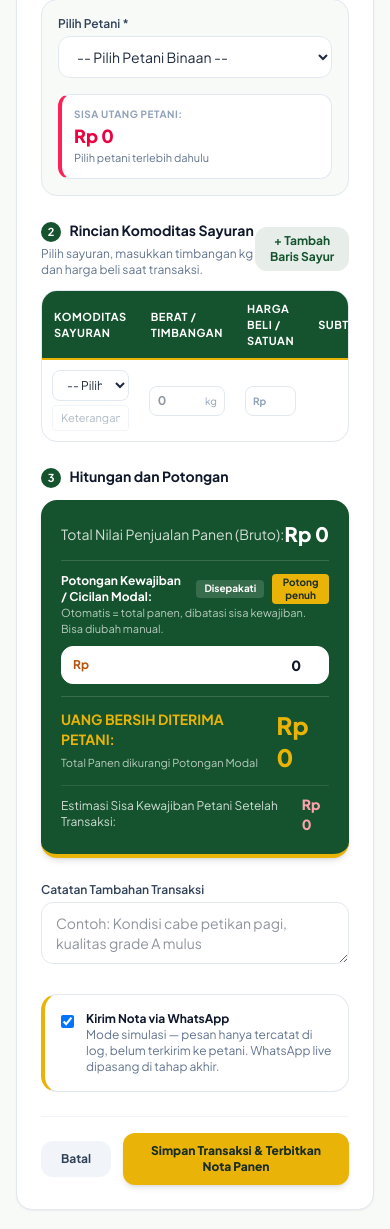
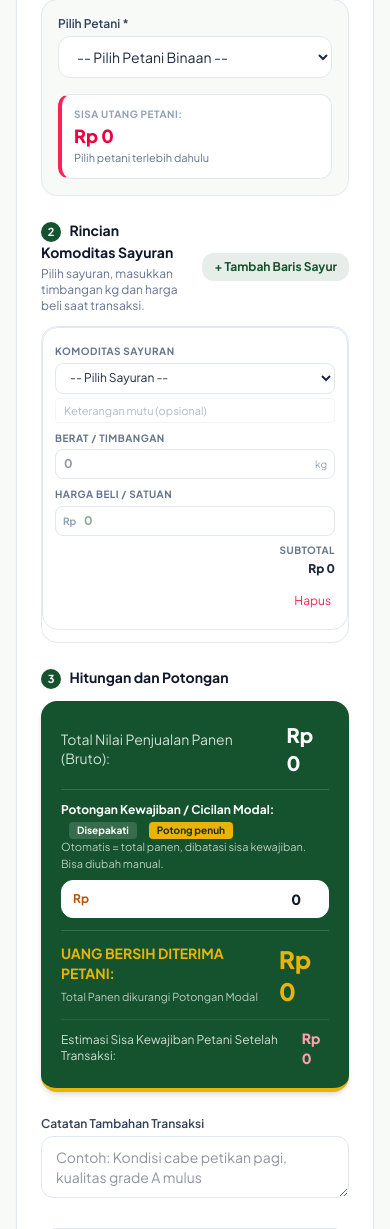
Before and after one commit to muhamadyoga111new-sketch/TaniKelola, a Laravel app: page /pengepul/transaksi/create in a window 390 px wide. Shown: the part 391-1620 px from the top of the page. Run offline with Laravel 12, Linux system fonts and the light colour scheme; a user stored in the database is signed in; data comes from the database, SQL or seed files in the repository; style sheets or scripts are compiled from the project's sources.

Commit message:
halaman panen

```diff
--- a/resources/views/pengepul/transaksi/create.blade.php
+++ b/resources/views/pengepul/transaksi/create.blade.php
@@ -5,6 +5,34 @@
 @section('page_subtitle', 'Timbang hasil panen petani, hitung potongan kewajiban, dan kirim rincian nota via WhatsApp')
 
 @section('content')
+<style>
+    /* HP (<768px): tabel komoditas berubah jadi kartu bertumpuk, satu baris = satu kartu.
+       Input dan id-nya tetap sama, jadi JS hitungan tidak berubah sama sekali. */
+    @media (max-width: 767px) {
+        #itemsTable thead { display: none; }
+        #itemsTable, #itemsTable tbody, #itemsTable tr, #itemsTable td { display: block; width: 100%; }
+        #itemsTable tbody tr {
+            border: 1px solid #e2e8f0;
+            border-radius: 1rem;
+            margin-bottom: 0.75rem;
+            padding: 0.75rem;
+            background: #fff;
+        }
+        #itemsTable td { padding: 0.25rem 0 !important; border: 0; }
+        #itemsTable td::before {
+            content: attr(data-label);
+            display: block;
+            font-size: 10px;
+            font-weight: 700;
+            text-transform: uppercase;
+            letter-spacing: 0.05em;
+            color: #64748b;
+            margin-bottom: 0.25rem;
+        }
+        #itemsTable td[data-label=""]::before { display: none; }
+        #itemsTable td:last-child { text-align: right; padding-top: 0.5rem !important; }
+    }
+</style>
 <div class="max-w-4xl mx-auto">
     <div class="bg-white rounded-2xl border border-slate-200 shadow-xs p-6 sm:p-8">
         <form action="{{ route('pengepul.transaksi.store') }}" method="POST" id="transaksiForm" class="space-y-6">
@@ -55,12 +83,12 @@
 
             <!-- 2. Multi-Row Vegetable Harvest Items -->
             <div>
-                <div class="flex items-center justify-between mb-3">
-                    <div>
+                <div class="flex items-center justify-between gap-3 mb-3">
+                    <div class="min-w-0">
                         <h4 class="font-bold text-sm text-slate-900"><span class="inline-flex items-center justify-center w-5 h-5 rounded-full bg-[#14532d] text-white text-[11px] font-bold mr-1.5">2</span> Rincian Komoditas Sayuran</h4>
                         <p class="text-xs text-slate-500 mt-1">Pilih sayuran, masukkan timbangan kg dan harga beli saat transaksi.</p>
                     </div>
-                    <button type="button" onclick="addRow()" class="inline-flex items-center space-x-1.5 px-3 py-1.5 rounded-xl bg-[#14532d]/10 hover:bg-[#14532d]/20 text-[#14532d] font-bold text-xs transition">
+                    <button type="button" onclick="addRow()" class="shrink-0 whitespace-nowrap inline-flex items-center space-x-1.5 px-3 py-1.5 rounded-xl bg-[#14532d]/10 hover:bg-[#14532d]/20 text-[#14532d] font-bold text-xs transition">
                         <span>+ Tambah Baris Sayur</span>
                     </button>
                 </div>
@@ -87,15 +115,15 @@
             <div>
                 <h4 class="font-bold text-sm text-slate-900 mb-3"><span class="inline-flex items-center justify-center w-5 h-5 rounded-full bg-[#14532d] text-white text-[11px] font-bold mr-1.5">3</span> Hitungan dan Potongan</h4>
                 <div class="p-5 rounded-2xl bg-[#14532d] border-b-4 border-[#eab308] text-white shadow-md space-y-3">
-                    <div class="flex items-center justify-between text-sm">
-                        <span class="text-white/80">Total Nilai Penjualan Panen (Bruto):</span>
+                    <div class="flex items-center justify-between gap-3 text-sm">
+                        <span class="text-white/80 leading-snug">Total Nilai Penjualan Panen (Bruto):</span>
                         <span id="labelTotalBruto" class="font-extrabold text-xl text-white">Rp 0</span>
                         <input type="hidden" name="hidden_total_bruto" id="hiddenTotalBruto" value="0">
                     </div>
 
                     <div class="pt-3 border-t border-white/15 flex flex-col sm:flex-row sm:items-center justify-between gap-2">
                         <div>
-                            <label for="potonganInput" class="text-xs font-bold text-white flex items-center">
+                            <label for="potonganInput" class="text-xs font-bold text-white flex flex-wrap items-center gap-1">
                                 Potongan Kewajiban / Cicilan Modal:
                                 <span class="ml-2 text-[10px] px-2 py-0.5 rounded bg-white/15 text-white">Disepakati</span>
                                 <button type="button" onclick="resetPotonganAuto()" class="ml-2 text-[10px] px-2 py-0.5 rounded bg-[#eab308] text-[#1a2e22] font-bold">Potong penuh</button>
@@ -112,8 +140,8 @@
                         </div>
                     </div>
 
-                    <div class="pt-3 border-t border-white/15 flex items-center justify-between text-base">
-                        <div>
+                    <div class="pt-3 border-t border-white/15 flex items-center justify-between gap-3 text-base">
+                        <div class="min-w-0">
                             <span class="font-bold text-[#eab308] text-sm block">UANG BERSIH DITERIMA PETANI:</span>
                             <span class="text-[11px] text-white/70">Total Panen dikurangi Potongan Modal</span>
                         </div>
@@ -211,31 +239,31 @@
         });
 
         tr.innerHTML = `
-            <td class="p-2.5">
+            <td class="p-2.5" data-label="Komoditas Sayuran">
                 <select name="items[${rowIndex}][komoditas_id]" class="w-full px-2.5 py-1.5 rounded-lg border border-slate-200 text-xs focus:ring-1 focus:ring-[#15803d]" required onchange="onKomoditasChange(${rowIndex})">
                     ${optionsHtml}
                 </select>
                 <input type="text" name="items[${rowIndex}][keterangan]" placeholder="Keterangan mutu (opsional)" class="w-full mt-1 px-2 py-1 rounded border border-slate-100 text-[11px] text-slate-500">
             </td>
-            <td class="p-2.5">
+            <td class="p-2.5" data-label="Berat / Timbangan">
                 <div class="relative">
                     <input type="number" step="0.1" min="0.1" name="items[${rowIndex}][jumlah_panen]" id="qty-${rowIndex}" required placeholder="0" oninput="calculateRow(${rowIndex})"
                         class="w-full pr-7 pl-2 py-1.5 rounded-lg border border-slate-200 text-xs font-bold text-slate-800">
                     <span id="satuan-${rowIndex}" class="absolute right-2 top-2 text-[10px] text-slate-400">kg</span>
                 </div>
             </td>
-            <td class="p-2.5">
+            <td class="p-2.5" data-label="Harga Beli / Satuan">
                 <div class="relative">
                     <span class="absolute left-2 top-2 text-[10px] text-slate-400 font-bold">Rp</span>
                     <input type="number" step="1" min="100" name="items[${rowIndex}][harga_beli]" id="harga-${rowIndex}" required placeholder="0" oninput="calculateRow(${rowIndex})"
                         class="w-full pl-7 pr-2 py-1.5 rounded-lg border border-slate-200 text-xs font-bold text-[#14532d]">
                 </div>
             </td>
-            <td class="p-2.5 text-right font-black text-slate-800 text-xs">
+            <td class="p-2.5 text-right font-black text-slate-800 text-xs" data-label="Subtotal">
                 <span id="subtotal-${rowIndex}">Rp 0</span>
                 <input type="hidden" id="raw-subtotal-${rowIndex}" value="0">
             </td>
-            <td class="p-2.5 text-center">
+            <td class="p-2.5 text-center" data-label="">
                 <button type="button" onclick="removeRow(${rowIndex})" class="text-rose-500 hover:text-rose-700 text-xs p-1">Hapus</button>
             </td>
         `;
```
